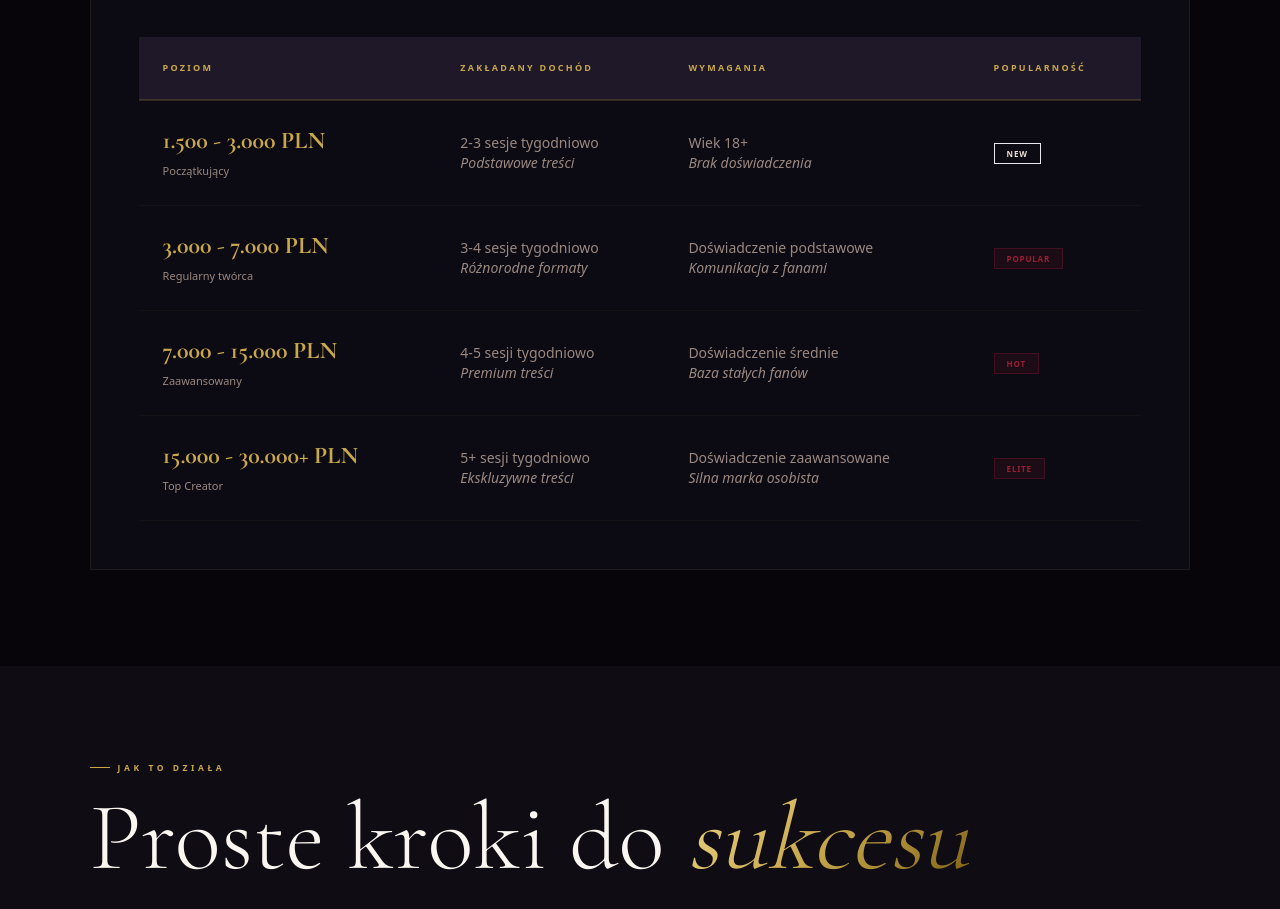
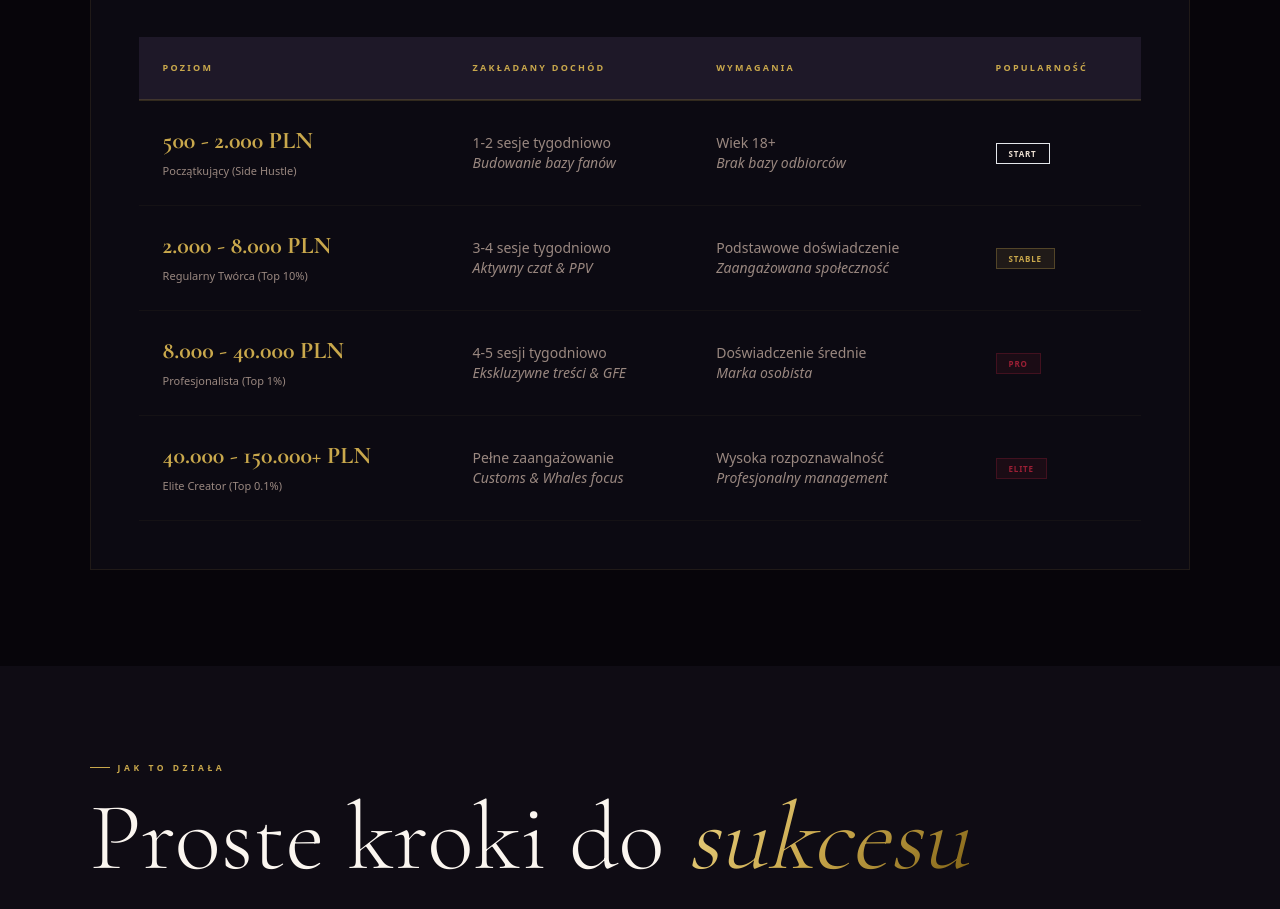
Before and after one commit to HardbanRecordsLab/Studio-HRL-Adult, a Next.js app: page /casting in a window 1280 px wide. Shown: the part 1240-2149 px from the top of the page. Built offline with nearby package versions, Linux system fonts and the light colour scheme.

Commit message:
fix: update earnings table with realistic market data 2025/2026

```diff
--- a/src/pages/casting.tsx
+++ b/src/pages/casting.tsx
@@ -166,61 +166,61 @@ const CastingPage: React.FC = () => {
                     <tbody className="text-sm font-light">
                       <tr className="border-b border-gold/5 hover:bg-gold/5 transition-colors">
                         <td className="p-6">
-                          <div className="font-cormorant text-2xl text-gold font-bold">1.500 - 3.000 PLN</div>
-                          <div className="text-[11px] text-dim mt-1">Początkujący</div>
+                          <div className="font-cormorant text-2xl text-gold font-bold">500 - 2.000 PLN</div>
+                          <div className="text-[11px] text-dim mt-1">Początkujący (Side Hustle)</div>
                         </td>
                         <td className="p-6">
-                          <div className="text-dim">2-3 sesje tygodniowo</div>
-                          <div className="text-dim italic">Podstawowe treści</div>
+                          <div className="text-dim">1-2 sesje tygodniowo</div>
+                          <div className="text-dim italic">Budowanie bazy fanów</div>
                         </td>
                         <td className="p-6">
                           <div className="text-dim">Wiek 18+</div>
-                          <div className="text-dim italic">Brak doświadczenia</div>
+                          <div className="text-dim italic">Brak bazy odbiorców</div>
                         </td>
-                        <td className="p-6"><span className="text-[8px] font-bold px-3 py-1 bg-green/10 text-green border border-green/30 uppercase tracking-widest">NEW</span></td>
+                        <td className="p-6"><span className="text-[8px] font-bold px-3 py-1 bg-green/10 text-green border border-green/30 uppercase tracking-widest">START</span></td>
                       </tr>
                       <tr className="border-b border-gold/5 hover:bg-gold/5 transition-colors">
                         <td className="p-6">
-                          <div className="font-cormorant text-2xl text-gold font-bold">3.000 - 7.000 PLN</div>
-                          <div className="text-[11px] text-dim mt-1">Regularny twórca</div>
+                          <div className="font-cormorant text-2xl text-gold font-bold">2.000 - 8.000 PLN</div>
+                          <div className="text-[11px] text-dim mt-1">Regularny Twórca (Top 10%)</div>
                         </td>
                         <td className="p-6">
                           <div className="text-dim">3-4 sesje tygodniowo</div>
-                          <div className="text-dim italic">Różnorodne formaty</div>
+                          <div className="text-dim italic">Aktywny czat & PPV</div>
                         </td>
                         <td className="p-6">
-                          <div className="text-dim">Doświadczenie podstawowe</div>
-                          <div className="text-dim italic">Komunikacja z fanami</div>
+                          <div className="text-dim">Podstawowe doświadczenie</div>
+                          <div className="text-dim italic">Zaangażowana społeczność</div>
                         </td>
-                        <td className="p-6"><span className="text-[8px] font-bold px-3 py-1 bg-crimson/10 text-crimson border border-crimson/30 uppercase tracking-widest">POPULAR</span></td>
+                        <td className="p-6"><span className="text-[8px] font-bold px-3 py-1 bg-gold/10 text-gold border border-gold/30 uppercase tracking-widest">STABLE</span></td>
                       </tr>
                       <tr className="border-b border-gold/5 hover:bg-gold/5 transition-colors">
                         <td className="p-6">
-                          <div className="font-cormorant text-2xl text-gold font-bold">7.000 - 15.000 PLN</div>
-                          <div className="text-[11px] text-dim mt-1">Zaawansowany</div>
+                          <div className="font-cormorant text-2xl text-gold font-bold">8.000 - 40.000 PLN</div>
+                          <div className="text-[11px] text-dim mt-1">Profesjonalista (Top 1%)</div>
                         </td>
                         <td className="p-6">
                           <div className="text-dim">4-5 sesji tygodniowo</div>
-                          <div className="text-dim italic">Premium treści</div>
+                          <div className="text-dim italic">Ekskluzywne treści & GFE</div>
                         </td>
                         <td className="p-6">
                           <div className="text-dim">Doświadczenie średnie</div>
-                          <div className="text-dim italic">Baza stałych fanów</div>
+                          <div className="text-dim italic">Marka osobista</div>
                         </td>
-                        <td className="p-6"><span className="text-[8px] font-bold px-3 py-1 bg-crimson/10 text-crimson border border-crimson/30 uppercase tracking-widest">HOT</span></td>
+                        <td className="p-6"><span className="text-[8px] font-bold px-3 py-1 bg-crimson/10 text-crimson border border-crimson/30 uppercase tracking-widest">PRO</span></td>
                       </tr>
                       <tr className="border-b border-gold/5 hover:bg-gold/5 transition-colors">
                         <td className="p-6">
-                          <div className="font-cormorant text-2xl text-gold font-bold">15.000 - 30.000+ PLN</div>
-                          <div className="text-[11px] text-dim mt-1">Top Creator</div>
+                          <div className="font-cormorant text-2xl text-gold font-bold">40.000 - 150.000+ PLN</div>
+                          <div className="text-[11px] text-dim mt-1">Elite Creator (Top 0.1%)</div>
                         </td>
                         <td className="p-6">
-                          <div className="text-dim">5+ sesji tygodniowo</div>
-                          <div className="text-dim italic">Ekskluzywne treści</div>
+                          <div className="text-dim">Pełne zaangażowanie</div>
+                          <div className="text-dim italic">Customs & Whales focus</div>
                         </td>
                         <td className="p-6">
-                          <div className="text-dim">Doświadczenie zaawansowane</div>
-                          <div className="text-dim italic">Silna marka osobista</div>
+                          <div className="text-dim">Wysoka rozpoznawalność</div>
+                          <div className="text-dim italic">Profesjonalny management</div>
                         </td>
                         <td className="p-6"><span className="text-[8px] font-bold px-3 py-1 bg-crimson/10 text-crimson border border-crimson/30 uppercase tracking-widest">ELITE</span></td>
                       </tr>
```
